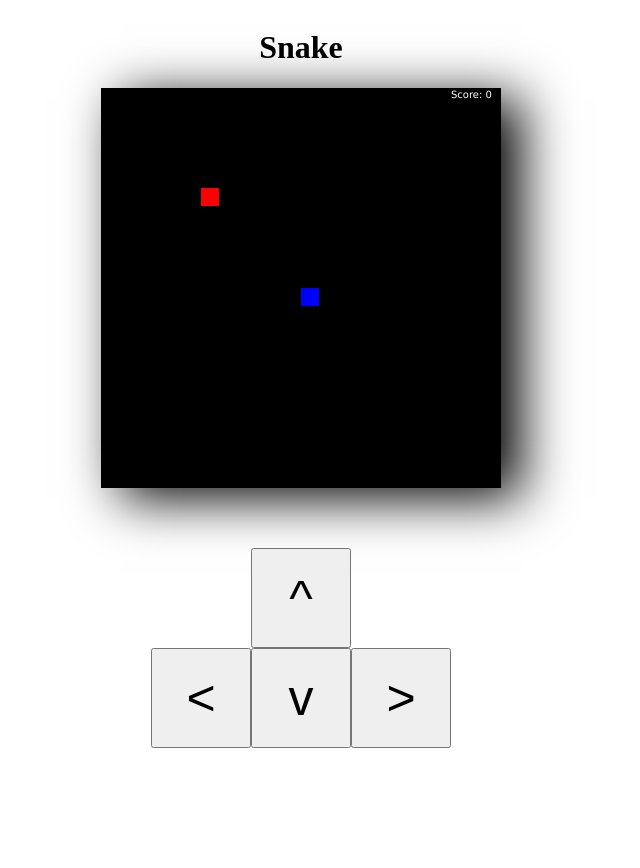
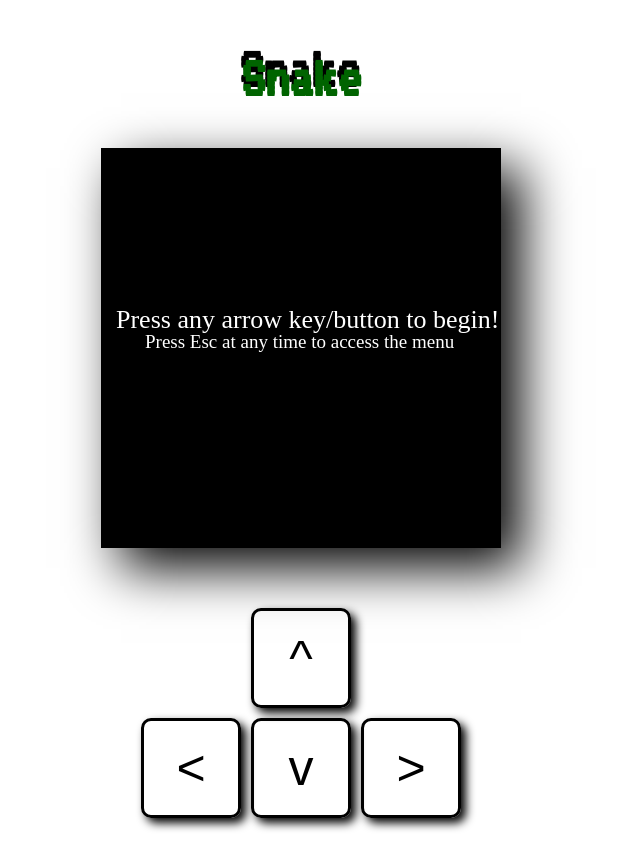
Before and after one commit to lxMZK/Snake, a plain HTML site: page index.html in a window 1280 px wide. Shown: the whole page, without its empty margins (339-979 px from the left). Before the commit the page ends 800 px from the top, so only its background shows below. Drawn offline with Linux system fonts and the light colour scheme.

Commit message:
Style and functionality

```diff
--- a/index.html
+++ b/index.html
@@ -1,12 +1,17 @@
 <!DOCTYPE html>
 <html lang="en">
+
 <head>
     <meta charset="UTF-8">
     <meta http-equiv="X-UA-Compatible" content="IE=edge">
     <meta name="viewport" content="width=device-width, initial-scale=1.0">
     <link rel="stylesheet" href="styles.css" type="text/css">
+    <link rel="preconnect" href="https://fonts.googleapis.com">
+    <link rel="preconnect" href="https://fonts.gstatic.com" crossorigin>
+    <link href="https://fonts.googleapis.com/css2?family=VT323&display=swap" rel="stylesheet">
     <title>Snake</title>
 </head>
+
 <body>
     <h1>Snake</h1>
     <canvas id="game" width="400" height="400"></canvas>
@@ -16,6 +21,8 @@
         <button id="down">v</button>
         <button id="right">></button>
     </main>
+    <h1 id="shadow">Snake</h1>
     <script src="index.js"></script>
 </body>
+
 </html>
--- a/index.js
+++ b/index.js
@@ -4,6 +4,7 @@ const ctx = canvas.getContext('2d')
 let tileCount = 20
 let tileSize = canvas.width / tileCount - 2
 let score = 0
+let start = false
 let gameOver = false
 let pause = false
 let colors = ['red', 'orange', 'yellow', 'green', 'blue', 'purple', 'white']
@@ -24,7 +25,6 @@ class snakePart {
 let speed = 7
 let headX = 10
 let headY = 10
-let eyes = [{ x: 0, y: 0 }, { x: 0, y: 0 }]
 let xVect = 0
 let yVect = 0
 let snakeLength = 2
@@ -32,6 +32,15 @@ let snake = []
 
 let appleX = 5
 let appleY = 5
+
+function initGame() {
+    clear()
+    ctx.fillStyle = 'white'
+    ctx.font = '26px VT323'
+    ctx.fillText('Press any arrow key/button to begin!', 15, 180)
+    ctx.font = '19px VT323'
+    ctx.fillText('Press Esc at any time to access the menu', 44, 200)
+}
 
 function drawGame() {
     if (pause) {
@@ -138,8 +147,23 @@ function checkCollision() {
 document.body.addEventListener('keydown', keyDown)
 
 function keyDown(e) {
+    if (!start) {
+        start = !start
+        drawGame()
+    }
     if (gameOver) {
-        return;
+        if (e.keyCode === 27) {
+            snake = []
+            xVect = 0
+            yVect = 0
+            headX = 10
+            headY = 10
+            snakeLength = 2
+            score = 0
+            gameOver = false
+            drawGame()
+            return;
+        }
     }
     if (pause) {
         switch (e.keyCode) {
@@ -224,20 +248,20 @@ function keyDown(e) {
 }
 
 document.getElementById('left').addEventListener('click', function () {
-    let e = {keyCode: 37}
+    let e = { keyCode: 37 }
     keyDown(e)
 })
 document.getElementById('up').addEventListener('click', function () {
-    let e = {keyCode: 38}
+    let e = { keyCode: 38 }
     keyDown(e)
 })
 document.getElementById('right').addEventListener('click', function () {
-    let e = {keyCode: 39}
+    let e = { keyCode: 39 }
     keyDown(e)
 })
 document.getElementById('down').addEventListener('click', function () {
-    let e = {keyCode: 40}
+    let e = { keyCode: 40 }
     keyDown(e)
 })
 
-drawGame()
+initGame()
--- a/styles.css
+++ b/styles.css
@@ -1,27 +1,44 @@
-body{
+body {
     display: flex;
     flex-direction: column;
     justify-content: center;
     align-items: center;
+    font-family: 'VT323';
 }
 
-#game{
-    box-shadow: black 20px 10px 50px;
+#game {
+    box-shadow: black 20px 20px 50px;
 }
 
-main{
+main {
     display: flex;
     flex-flow: row wrap;
     justify-content: center;
     align-items: center;
 }
 
-#up{
-    margin: 60px 30% 0 30%
+#up {
+    margin: 60px 30% 5px 30%
 }
 
-button{
+button {
     font-size: 50px;
     width: 100px;
     height: 100px;
+    background-color: transparent;
+    border: black solid;
+    border-radius: 10px;
+    box-shadow: black 5px 5px 10px;
+    margin: 5px;
 }
+
+h1 {
+    font-size: 60px;
+    color: darkgreen;
+}
+
+#shadow {
+    color: black;
+    transform: translate(-2px,-825px);
+    z-index: -1;
+}
```
